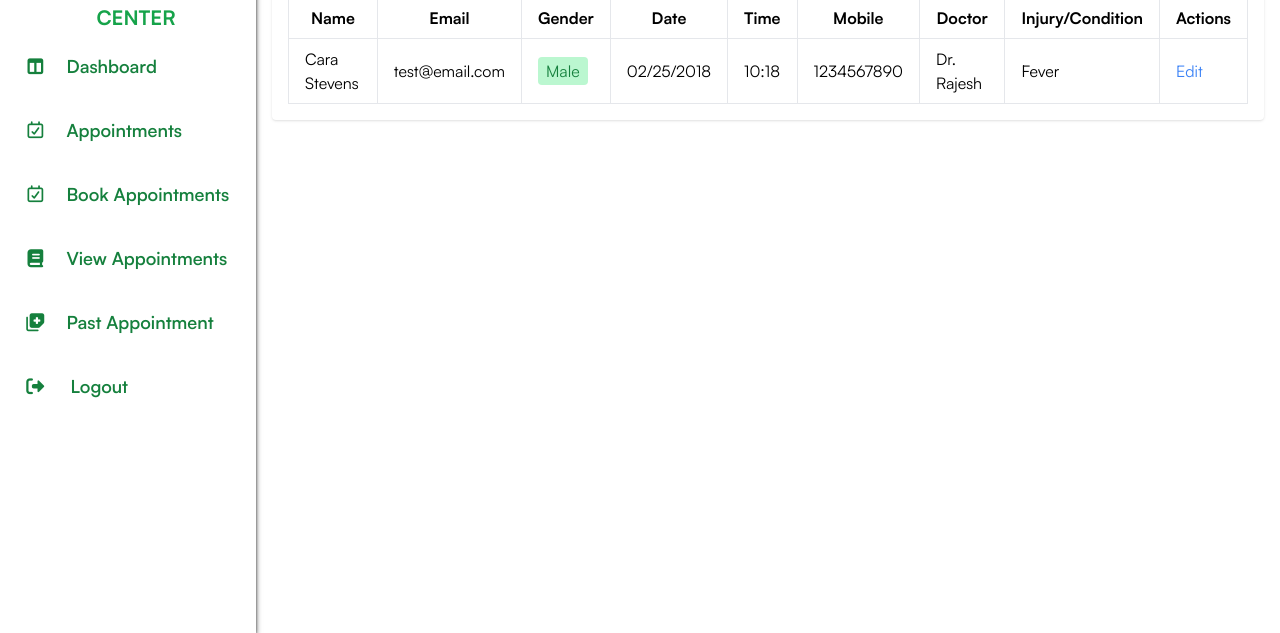
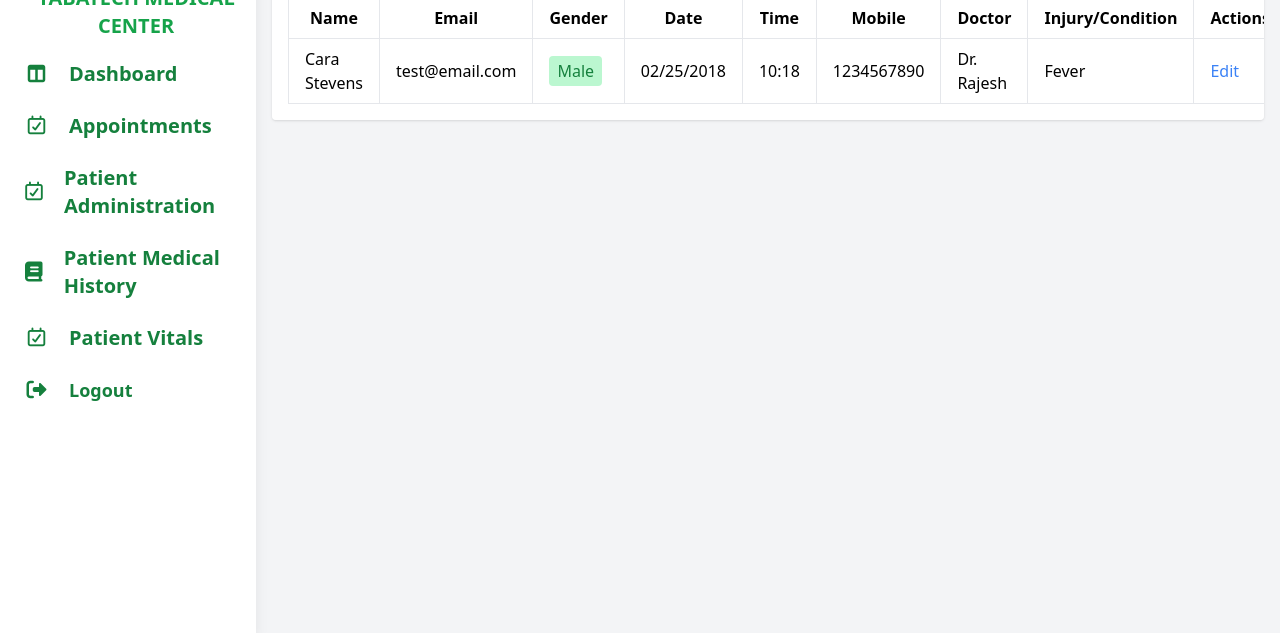
Before and after one commit to Muadh-Adekunle-Monsuru/netlifytest, a website: page src/patients/create_new_appointments.html in a window 1280 px wide. Shown: the part 167-800 px from the top of the page. Drawn offline with nearby package versions, Linux system fonts and the light colour scheme; files that its build step writes are made by us from their sources.

Commit message:
guy dey work

```diff
--- a/src/patients/create_new_appointments.html
+++ b/src/patients/create_new_appointments.html
@@ -3,11 +3,12 @@
 <head>
     <meta charset="UTF-8">
     <meta name="viewport" content="width=device-width, initial-scale=1.0">
-    <title>Create Appointment</title>
+    <title>Appointment Management</title>
     <link rel="stylesheet" href="../output.css">
     <script src="https://cdn.jsdelivr.net/npm/chart.js"></script>
+    <link rel="stylesheet" href="https://cdn.jsdelivr.net/npm/@fortawesome/fontawesome-free/css/all.min.css">
+    <link rel="shortcut icon" href="../../assets/yabatech_logo.png" type="image/x-icon">
     <script src="https://cdn.tailwindcss.com"></script>
-    <link rel="stylesheet" href="https://cdn.jsdelivr.net/npm/@fortawesome/fontawesome-free/css/all.min.css">
     <style>
         .modal {
             display: none;
@@ -62,78 +63,79 @@
     }
     </style>
 </head>
-<body class="font-satoshi">
-
-    <!-- Mobile Menu -->
-    <div class="fixed z-20 w-full flex justify-between p-4 bg-white shadow-md lg:hidden">
-        <div>
-            <button id="openSidebarBtn" class="text-gray-500 hover:text-gray-700">
+<body class="font-sans leading-normal tracking-normal bg-gray-100">
+      <!-- Mobile View Navbar -->
+  <div class="flex justify-between p-4 bg-white shadow-md lg:hidden">
+    <button id="openSidebarBtn" class="text-gray-500 hover:text-gray-700 focus:outline-none focus:text-gray-700">
         <svg class="w-6 h-6" fill="none" stroke="currentColor" viewBox="0 0 24 24" xmlns="http://www.w3.org/2000/svg">
             <path stroke-linecap="round" stroke-linejoin="round" stroke-width="2" d="M4 6h16M4 12h16m-7 6h7"></path>
         </svg>
     </button>
+    <img src="../assets/yabatech_logo.png" alt="Logo" class="w-10 h-10">
     <button id="closeSidebarBtn" class="hidden text-gray-500 hover:text-gray-700 focus:outline-none focus:text-gray-700">
         <svg class="w-6 h-6" fill="none" stroke="currentColor" viewBox="0 0 24 24" xmlns="http://www.w3.org/2000/svg">
             <path stroke-linecap="round" stroke-linejoin="round" stroke-width="2" d="M6 18L18 6M6 6l12 12"></path>
         </svg>
     </button>
 </div>
-            <img src="/src/assets/yabatech_logo.png" alt="Logo" class="w-10  h-10">
+
+<!-- Sidebar -->
+<aside id="sidebar" class="fixed w-64 h-full transition-transform duration-300 ease-in-out transform -translate-x-full bg-white shadow-lg lg:translate-x-0 lg:h-screen lg:fixed">
+    <div>
+        <!-- <button id="closeSidebarMobileBtn" class="absolute text-gray-500 top-4 right-4 lg:hidden hover:text-gray-700 focus:outline-none focus:text-gray-700">
+            <svg class="w-6 h-6" fill="none" stroke="currentColor" viewBox="0 0 24 24" xmlns="http://www.w3.org/2000/svg">
+                <path stroke-linecap="round" stroke-linejoin="round" stroke-width="2" d="M6 18L18 6M6 6l12 12"></path>
+            </svg>
+        </button> -->
+        <nav role="navigation" class="pt-8 pl-4 mt-2">
+            <div class="relative overflow-hidden">
+                <div>
+                    <img src="../assets/yabatech_logo.png" alt="Yabatech Logo" class="pb-5 pl-2 pr-3 mx-auto name w-28"/>
+                    <h1 hidden id="main" class="pb-3 text-xl font-bold text-center text-green-600 md:block">YABATECH MEDICAL CENTER</h1>
                 </div>
-    <aside id="sidebar" class="fixed lg:mt-0 mt-16 w-64 h-screen transition-transform duration-1000 ease-in-out transform bg-white shadow-md shadow-black ">
-            <nav role="navigation" class="pl-4 pt-8">
-                 <div class=" relative overflow-x-auto">
-                     <div class="">
-                        <img src="/src/assets/yabatech_logo.png" alt="Yabatech Logo" class="name w-28 mx-auto pl-2 pr-3 pb-5"/>
-                         <h1 hidden id="main" class="md:block text-xl text-green-600 font-bold text-center pb-3">YABATECH MEDICAL CENTER</h1>
-                     </div>
-
-                    <ul class="nav-list space-y-5" id="nav-list">
-                        <li class="nav-item text-lg p-2 rounded-l-xl text-green-700">
-                           <a href="./patient_dashboard.html" class="flex items-center gap-51">
-                              <i class="fa-solid fa-table-columns"></i>
-                               <span class="font-semibold ml-5">Dashboard</span>
+                <ul class="space-y-2 nav-list" id="nav-list">
+                    <li class="p-2 text-xl text-green-700 nav-item rounded-l-xl">
+                        <a href="nurse_dashboard.html" class="flex items-center gap-5">
+                            <i class=" fa-solid fa-table-columns"></i>
+                            <span class="text-xl font-semibold">Dashboard</span>
                         </a>
                     </li>
-
-                        <li class="nav-item text-lg p-2 rounded-l-xl text-green-700">
-                             <a href="#" class="flex items-center gap-5">
-                              <i class="fa-regular fa-calendar-check"></i>
-                                 <span class="font-semibold text-lg">Appointments</span>
+                    <li class="p-2 text-xl text-green-700 nav-item rounded-l-xl">
+                        <a href="nurse_appointments.html" class="flex items-center gap-5">
+                            <i class="fa-regular fa-calendar-check "></i>
+                            <span class="text-xl font-semibold">Appointments</span>
                         </a>
                     </li>
-
-                        <li class="nav-item text-lg p-2 rounded-l-xl text-green-700">
-                        <a href="./create_new_appointments.html" class="flex items-center gap-5">
-                         <i class="fa-regular fa-calendar-check"></i>
-                            <span class="font-semibold text-lg">Book Appointments</span>
+                    <li class="p-2 text-xl text-green-700 nav-item rounded-l-xl">
+                        <a href="patient_administration.html" class="flex items-center gap-5">
+                            <i class="fa-regular fa-calendar-check "></i>
+                            <span class="text-xl font-semibold">Patient Administration</span>
                         </a>
                     </li>
-
-                         <li class="nav-item text-lg p-2 rounded-l-xl text-green-700">
-                             <a href="./patient_appointments.html" class="flex items-center gap-5">
-                              <i class="fa-solid fa-book"></i>
-                                 <span class="font-semibold text-lg">View Appointments</span>
+                    <li class="p-2 text-xl text-green-700 nav-item rounded-l-xl">
+                        <a href="patient_medical_history.html" class="flex items-center gap-5">
+                            <i class="fa-solid fa-book "></i>
+                            <span class="text-xl font-semibold">Patient Medical <span>History</span></span>
+                        </a>
+                    </li>
+                    <li class="p-2 text-xl text-green-700 nav-item rounded-l-xl">
+                        <a href="patient_vitals.html" class="flex items-center gap-5">
+                            <i class="fa-regular fa-calendar-check "></i>
+                            <span class="text-xl font-semibold">Patient Vitals</span>
+                        </a>
+                    </li>
+                    <li class="p-2 text-xl text-green-700 nav-item rounded-l-xl">
+                        <a href="../stafflogin.html" class="flex items-center gap-5">
+                           <i class="fa-solid fa-right-from-bracket"></i>
+                           <span class="text-lg font-semibold">Logout</span>
                         </a>
                     </li>
 
 
-                         <li class="nav-item text-lg p-2 rounded-l-xl text-green-700">
-                           <a href="patients_details.html" class="flex items-center gap-5">
-                              <i class="fa-solid fa-notes-medical"></i>
-                              <span class="font-semibold text-lg">Past Appointment</span>
-                           </a>
-                       </li>
-
-                       <li class="nav-item text-lg p-2 rounded-l-xl text-green-700">
-                        <a href="./login-register/patient-login.html" class="flex items-center gap-6">
-                           <i class="fa-solid fa-right-from-bracket"></i>
-                           <span class="font-semibold text-lg">Logout</span>
-                        </a>
-                    </li>
                 </ul>
             </div>
         </nav>
+    </div>
 </aside>
 
 
@@ -348,6 +350,5 @@
         // });
     });
     </script>
-
 </body>
 </html>
```
Lines whose indentation alone changed are shown as unchanged.
